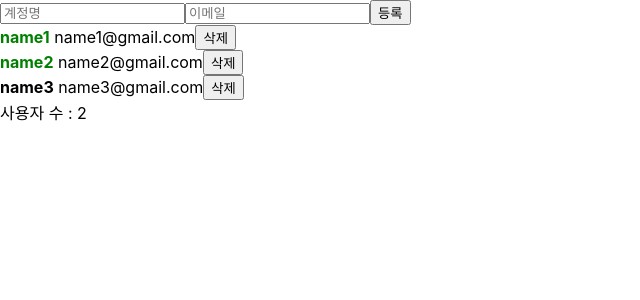
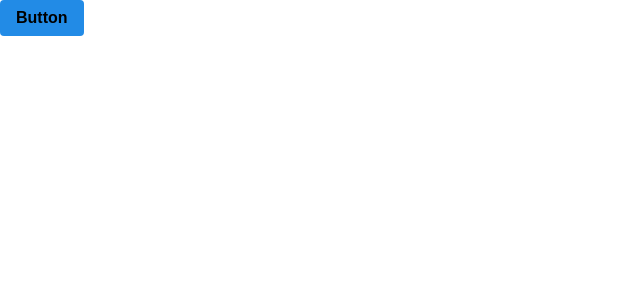
Before and after one commit to liswktjs/react-practice, a React (Create React App) app in the folder react-practice/: page / in a window 1280 px wide. Shown: the top 300 px of the page, without its empty margins (0-640 px from the left). Built offline with nearby package versions, Linux system fonts and the light colour scheme.

Commit message:
🎉 sass styling 시작

```diff
--- /dev/null
+++ b/react-practice/src/App2.js
@@ -0,0 +1,13 @@
+import React from 'react';
+import Button from './component/Button';
+
+function App2() {
+  return (
+    <div className="App">
+      <div className="button">
+        <Button>Button</Button>
+      </div>
+    </div>
+  );
+}
+export default App2;
--- /dev/null
+++ b/react-practice/src/component/Button.js
@@ -0,0 +1,8 @@
+import React from 'react';
+import '../styles/Button.scss';
+
+function Button({ children }) {
+  return <button className="Button">{children}</button>;
+}
+
+export default Button;
--- a/react-practice/src/index.js
+++ b/react-practice/src/index.js
@@ -1,14 +1,14 @@
 import React from 'react';
 import ReactDOM from 'react-dom';
 import './index.css';
-import App from './App';
+import App2 from './App2';
 import reportWebVitals from './reportWebVitals';
 
 ReactDOM.render(
   <React.StrictMode>
-    <App />
+    <App2 />
   </React.StrictMode>,
-  document.getElementById('root')
+  document.getElementById('root'),
 );
 
 // If you want to start measuring performance in your app, pass a function
--- /dev/null
+++ b/react-practice/src/styles/Button.scss
@@ -0,0 +1,25 @@
+$blue: #228be6; // 변수선언시 $ 앞에 붙이기
+
+.Button {
+  display: inline-flex;
+  justify-content: center;
+  align-items: center;
+  font-weight: bold;
+  outline: none;
+  border: none;
+  border-radius: 4px;
+  cursor: pointer;
+
+  height: 2.25rem;
+  padding-left: 1rem;
+  padding-right: 1rem;
+  font-size: 1rem;
+
+  background: $blue;
+  &:hover {
+    background: ligten($blue, 10%);
+  }
+  &:active {
+    background: daren($blue, 10%);
+  }
+}
```
Also changed, not shown: 1 other file (tests, documents, lock files or other folders).
